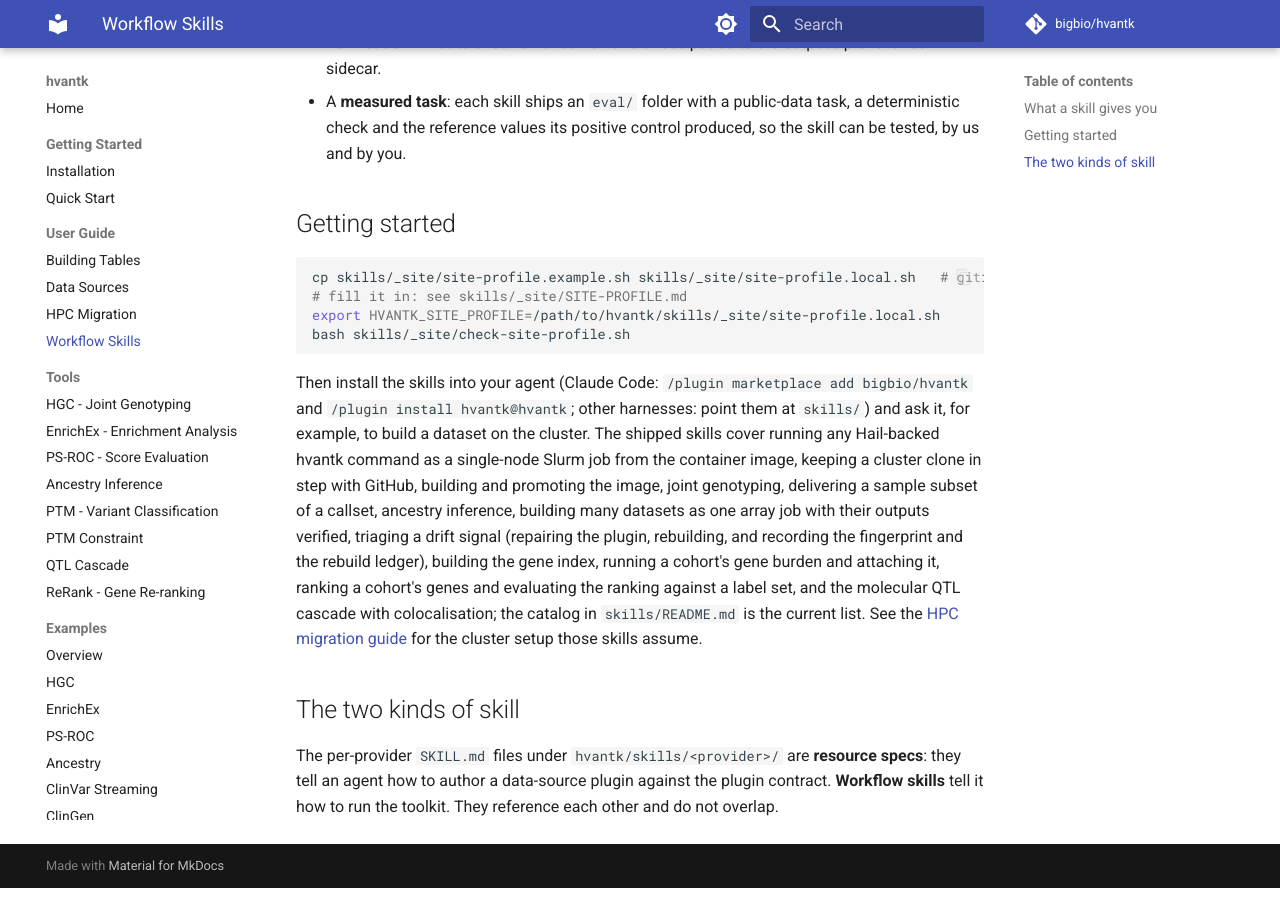
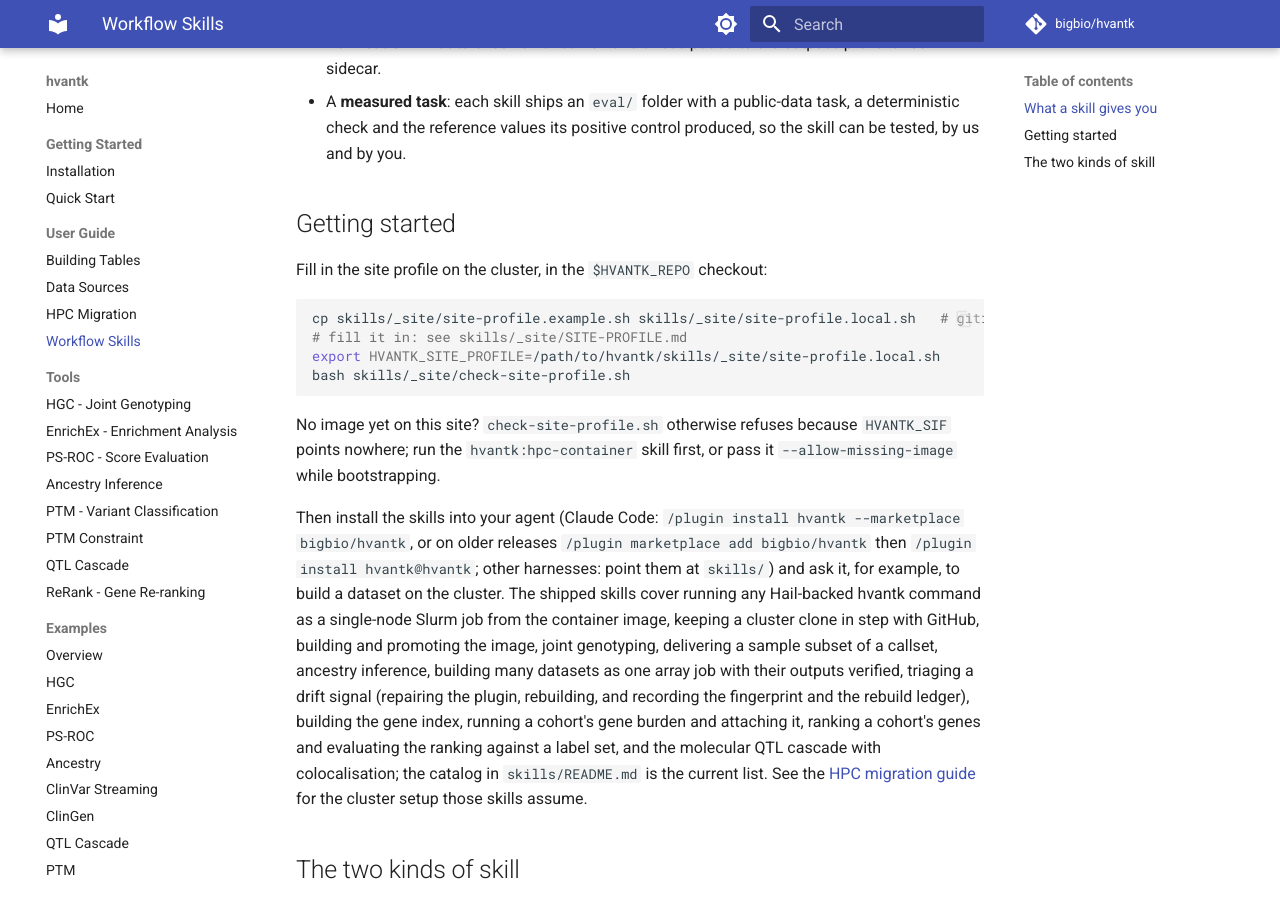
Before and after one commit to bigbio/hvantk, an MkDocs documentation site: the page built from docs_site/guide/workflow-skills.md, in a window 1280 px wide and 900 px high, scrolled down 562 px. Built offline with MkDocs 1.6.1 and Material for MkDocs 9.7.7, drawn with Linux system fonts in a browser that asks for light colours; comment, search, counter and statistics services are not loaded.

Commit message:
skills: allow the site-profile check to run before the first image exists

````diff
--- a/docs_site/guide/workflow-skills.md
+++ b/docs_site/guide/workflow-skills.md
@@ -24,6 +24,8 @@
 
 ## Getting started
 
+Fill in the site profile on the cluster, in the `$HVANTK_REPO` checkout:
+
 ```bash
 cp skills/_site/site-profile.example.sh skills/_site/site-profile.local.sh   # gitignored
 # fill it in: see skills/_site/SITE-PROFILE.md
@@ -31,8 +33,13 @@
 bash skills/_site/check-site-profile.sh
 ```
 
-Then install the skills into your agent (Claude Code: `/plugin marketplace add bigbio/hvantk`
-and `/plugin install hvantk@hvantk`; other harnesses: point them at `skills/`) and ask
+No image yet on this site? `check-site-profile.sh` otherwise refuses because
+`HVANTK_SIF` points nowhere; run the `hvantk:hpc-container` skill first, or pass it
+`--allow-missing-image` while bootstrapping.
+
+Then install the skills into your agent (Claude Code: `/plugin install hvantk --marketplace
+bigbio/hvantk`, or on older releases `/plugin marketplace add bigbio/hvantk` then
+`/plugin install hvantk@hvantk`; other harnesses: point them at `skills/`) and ask
 it, for example, to build a dataset on the cluster. The shipped skills cover running any
 Hail-backed hvantk command as a single-node Slurm job from the container image, keeping a
 cluster clone in step with GitHub, building and promoting the image, joint genotyping,
````
Also changed, not shown: skills/README.md (+6 -1 lines), skills/hpc-container/SKILL.md (+4 -3 lines), 4 other files.
